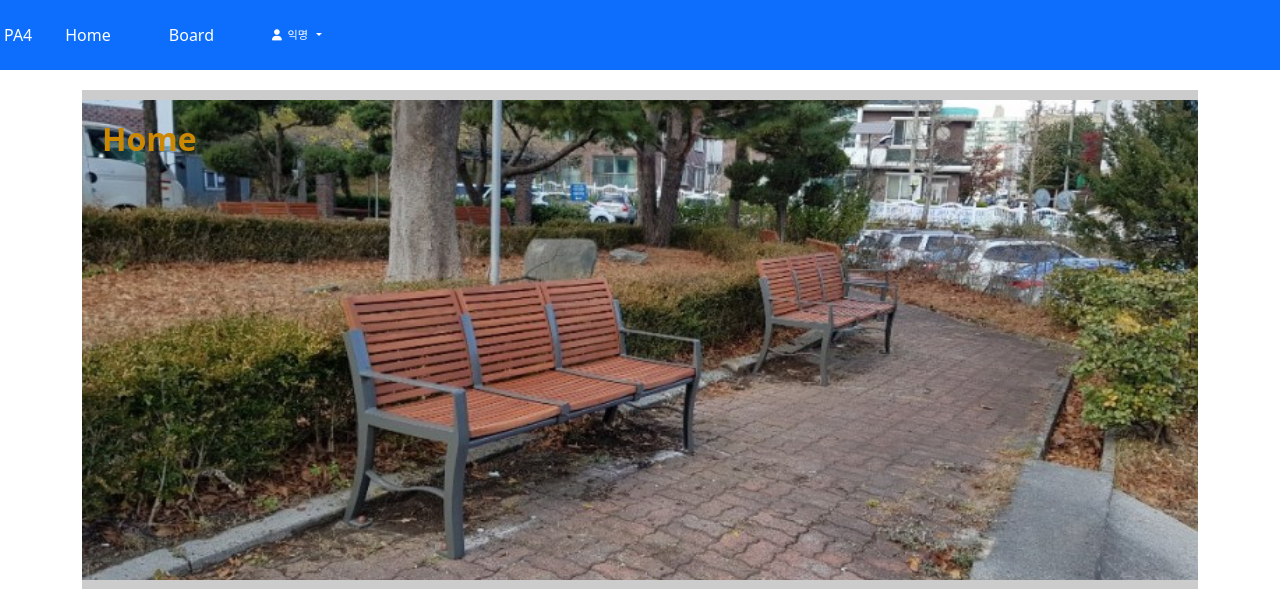
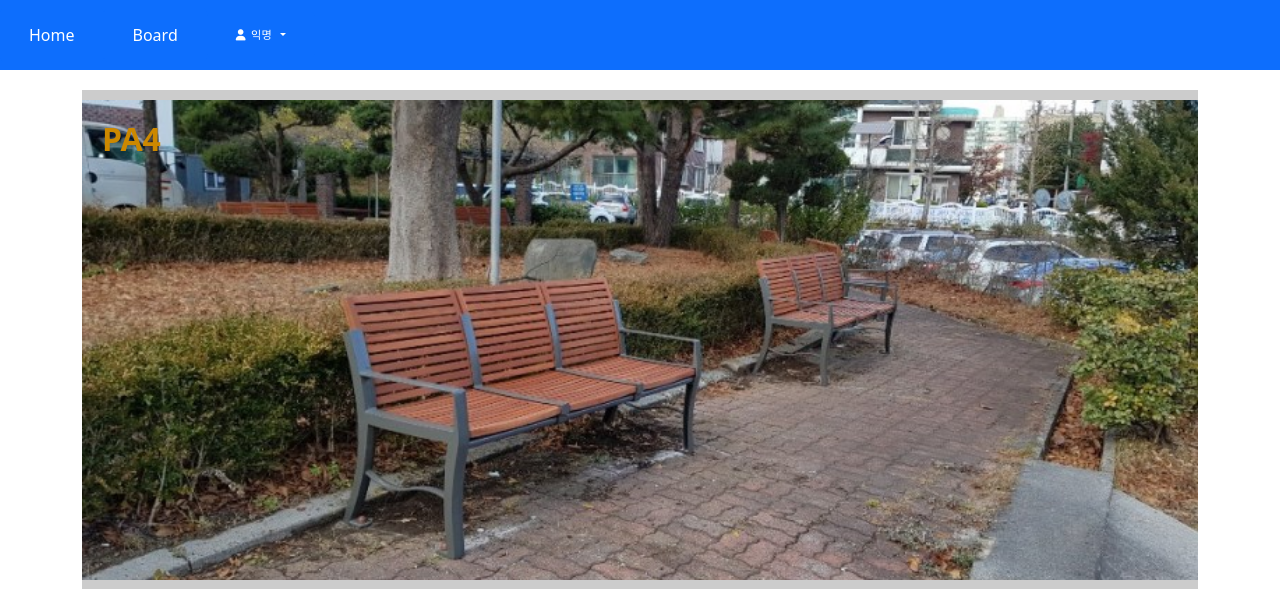
Before and after one commit to mijiFernandes/pa4, a Django app: page / in a window 1280 px wide. Shown: the top 589 px of the page. Run offline with Django 3.2, Linux system fonts and the light colour scheme; some libraries are stand-ins or nearby versions.

Commit message:
First version of application moved into github

```diff
--- a/templates/base.html
+++ b/templates/base.html
@@ -15,8 +15,7 @@
 <body id="thediv" style="padding-top:90px;">
 
 <nav class="navbar navbar-expand-lg navbar-dark bg-primary fixed-top">
-    <span class="navbar-brand mx-1 mb-0 font-weight-bold font-italic" style="font-size:1em">PA4</span>
-    <span class="nav-item mx-0 mb-0 btn btn-primary"><a class="nav-link text-white mx-0" style="font-size:1em" href="{% url 'home' %}">Home</a></span>
+    <span class="nav-brand mx-0 mb-0 btn btn-primary"><a class="nav-link text-white mx-0" style="font-size:1em" href="{% url 'home' %}">Home</a></span>
     <span class="nav-item mx-0 mb-0 btn btn-primary"><a class="nav-link text-white mx-0" style="font-size:1em" href="{% url 'board:index' %}">Board</a></span>
     <span class="nav-item dropdown mx-0 mb-0 btn btn-primary" style="float:right">
         {% if user.is_active %}
--- a/templates/home.html
+++ b/templates/home.html
@@ -72,7 +72,7 @@
 
 {% block content %}
     <div id="img" class="home-image">
-        <h2 class="title">Home</h2>
+        <h2 class="title">PA4</h2>
     </div>
 
     <hr style="margin: 10px 0;">
```
